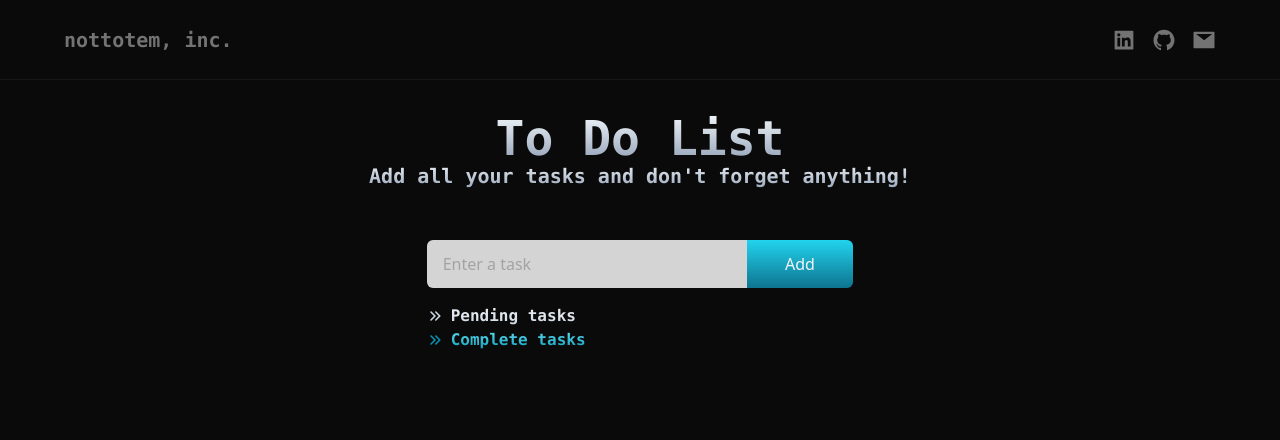
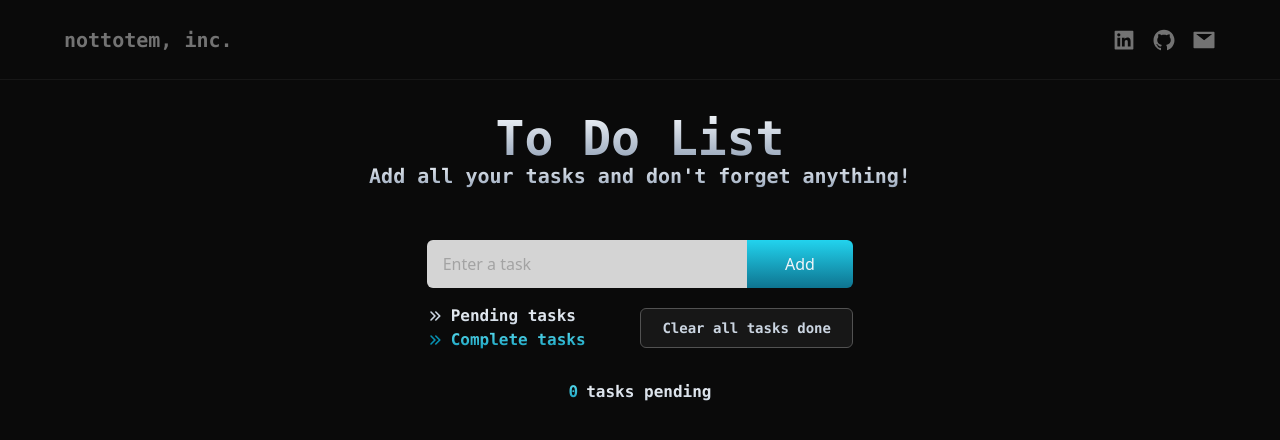
Before and after one commit to nottotem/todolist, a React (Create React App) app: page / in a window 1280 px wide. Shown: the top 440 px of the page. Built offline with nearby package versions, Linux system fonts and the light colour scheme.

Commit message:
new features n° pending task, button clear all

```diff
--- a/src/App.js
+++ b/src/App.js
@@ -4,6 +4,7 @@ import Header from "./components/Header";
 import Form from "./components/Form";
 import TodosList from "./components/TodosList";
 import TasksText from "./components/TasksText";
+import PendingTasks from "./components/PendingTasks";
 
 function App() {
   const initialState = JSON.parse(localStorage.getItem("todos")) || [];
@@ -28,7 +29,8 @@ function App() {
           editTodo={editTodo}
           setEditTodo={setEditTodo}
         />
-        <TasksText />
+        <TasksText todos={todos} setTodos={setTodos} />
+        <PendingTasks todos={todos} />
         <TodosList
           todos={todos}
           setTodos={setTodos}
--- /dev/null
+++ b/src/components/ClearAllButton.jsx
@@ -0,0 +1,60 @@
+// function ClearAllButton({ todos, setTodos }) {
+//   const handleDelete = () => {
+//     const updatedTodos = todos.filter((todo) => !todo.completed);
+//     setTodos(updatedTodos);
+//   };
+
+//   return (
+//     <div className="flex items-center w-full h-full">
+//       <button
+//         onClick={handleDelete}
+//         className="font-mono text-sm text-slate-300 font-semibold select-none border border-neutral-600 bg-neutral-900 hover:bg-neutral-800 w-full h-10 rounded-md"
+//       >
+//         Clear all tasks done
+//       </button>
+//     </div>
+//   );
+// }
+
+// export default ClearAllButton;
+
+import { useState } from "react";
+import Modal from "./Modal";
+
+function ClearAllButton({ todos, setTodos }) {
+  const [showModal, setShowModal] = useState(false);
+
+  const handleDelete = () => {
+    setShowModal(true);
+  };
+
+  const handleConfirmDelete = () => {
+    const updatedTodos = todos?.filter((todo) => !todo.completed);
+    setTodos(updatedTodos);
+    setShowModal(false);
+  };
+
+  const handleCancelDelete = () => {
+    setShowModal(false);
+  };
+
+  return (
+    <div className="flex items-center w-full h-full">
+      <button
+        onClick={handleDelete}
+        className="font-mono text-sm text-slate-300 font-semibold select-none border border-neutral-600 bg-neutral-900 hover:bg-neutral-800 w-full h-10 rounded-md"
+      >
+        Clear all tasks done
+      </button>
+      {showModal && (
+        <Modal onConfirm={handleConfirmDelete} onCancel={handleCancelDelete}>
+          <p className="text-base">
+            Are you sure you want to delete all tasks?
+          </p>
+        </Modal>
+      )}
+    </div>
+  );
+}
+
+export default ClearAllButton;
--- /dev/null
+++ b/src/components/Modal.jsx
@@ -0,0 +1,27 @@
+import React from "react";
+
+function Modal({ onConfirm, onCancel, children }) {
+  return (
+    <div className="fixed inset-0 flex items-center justify-center bg-neutral-800 bg-opacity-75">
+      <div className="bg-slate-300 p-6 rounded-lg">
+        <p className="mb-4">{children}</p>
+        <div className="flex justify-end">
+          <button
+            onClick={onConfirm}
+            className="px-4 py-2 mr-2 text-sm text-slate-100 bg-red-500 hover:bg-red-600 rounded"
+          >
+            Confirm
+          </button>
+          <button
+            onClick={onCancel}
+            className="px-4 py-2 text-sm text-slate-100 bg-slate-600 hover:bg-gray-700 rounded"
+          >
+            Cancel
+          </button>
+        </div>
+      </div>
+    </div>
+  );
+}
+
+export default Modal;
--- /dev/null
+++ b/src/components/PendingTasks.jsx
@@ -0,0 +1,16 @@
+function PendingTasks({ todos }) {
+  const pendingTasksCount = todos.filter((todo) => !todo.completed).length;
+
+  return (
+    <div className="flex flex-row justify-center items-center w-1/3 h-12 gap-2">
+      <p className="font-mono text-transparent bg-clip-text bg-gradient-to-b from-cyan-300 to-cyan-600 font-semibold select-none">
+        {pendingTasksCount}
+      </p>
+      <p className="font-mono text-transparent bg-clip-text bg-gradient-to-b from-slate-100 to-slate-300 font-semibold select-none">
+        {pendingTasksCount === 1 ? "task" : "tasks"} pending
+      </p>
+    </div>
+  );
+}
+
+export default PendingTasks;
--- a/src/components/TasksText.jsx
+++ b/src/components/TasksText.jsx
@@ -1,9 +1,11 @@
-// import { BsFillArrowRightCircleFill } from "react-icons/bs";
+import ClearAllButton from "./ClearAllButton";
 import { HiChevronDoubleRight } from "react-icons/hi";
 
-function TasksText() {
+function TasksText({ todos, setTodos }) {
+  console.log(todos);
   return (
-    <div className="flex flex-col justify-center w-1/3">
+    <div className="flex flex-row justify-center items-center w-1/3 h-12">
+      <div className="flex flex-col justify-center w-1/2 h-full">
         <div className="flex flex-row gap-2 items-center">
           <HiChevronDoubleRight className="text-slate-300" />
           <p className="font-mono text-transparent bg-clip-text bg-gradient-to-b from-slate-100 to-slate-300 font-semibold select-none">
@@ -17,6 +19,10 @@ function TasksText() {
           </p>
         </div>
       </div>
+      <div className="flex items-center w-1/2 h-full">
+        <ClearAllButton todos={todos} setTodos={setTodos} />
+      </div>
+    </div>
   );
 }
 
```
Lines whose indentation alone changed are shown as unchanged.
